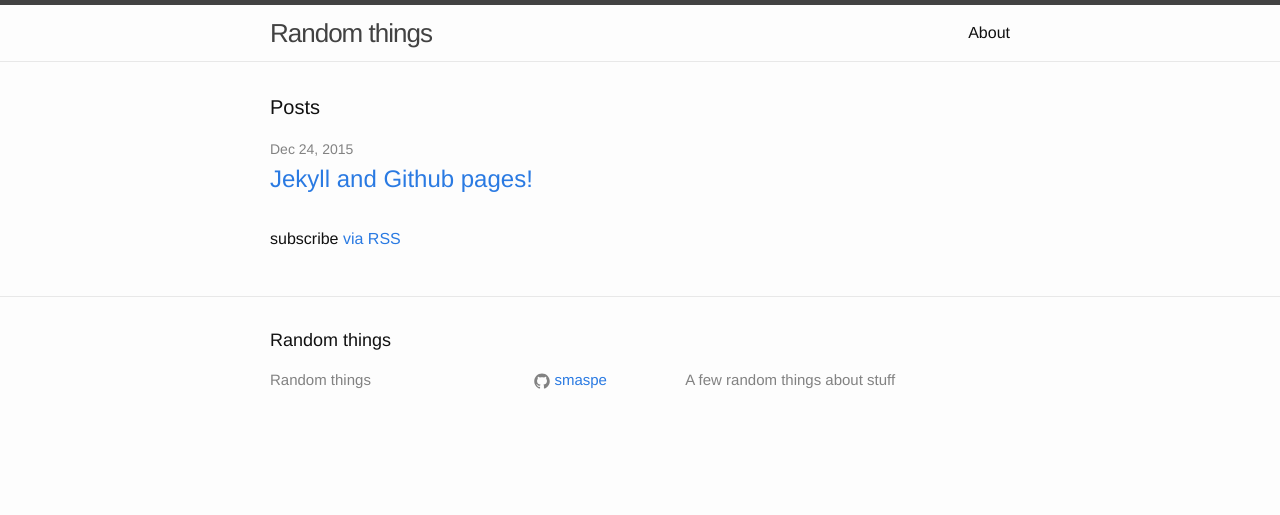
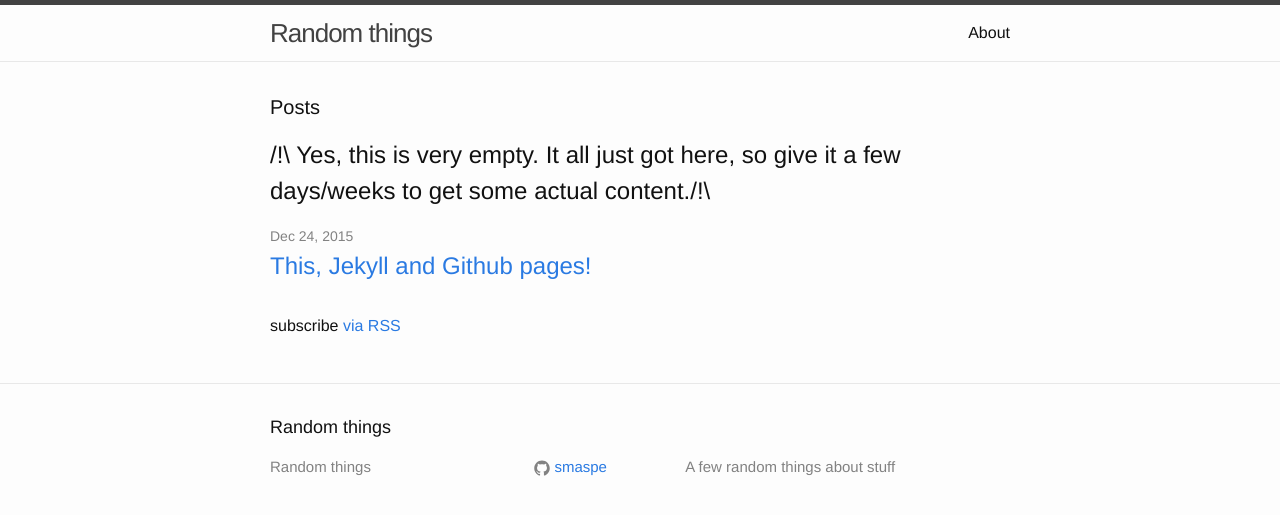
Before and after one commit to smaspe/smaspe.github.io, a Jekyll site: the page built from index.html, in a window 1280 px wide. Shown: the top 515 px of the page. Built offline with Jekyll 4.4.1, drawn with Linux system fonts in a browser that asks for light colours.

Commit message:
Disclaimer

```diff
--- a/_posts/2015-12-24-jekyll.markdown
+++ b/_posts/2015-12-24-jekyll.markdown
@@ -1,6 +1,6 @@
 ---
 layout: post
-title:  "Jekyll and Github pages!"
+title:  "This, Jekyll and Github pages!"
 date:   2015-12-24 15:16:33
 categories: general announcement
 ---
--- a/index.html
+++ b/index.html
@@ -5,6 +5,8 @@ layout: default
 <div class="home">
 
   <h1 class="page-heading">Posts</h1>
+
+  <h2>/!\ Yes, this is very empty. It all just got here, so give it a few days/weeks to get some actual content./!\</h2>
 
   <ul class="post-list">
     {% for post in site.posts %}
```
